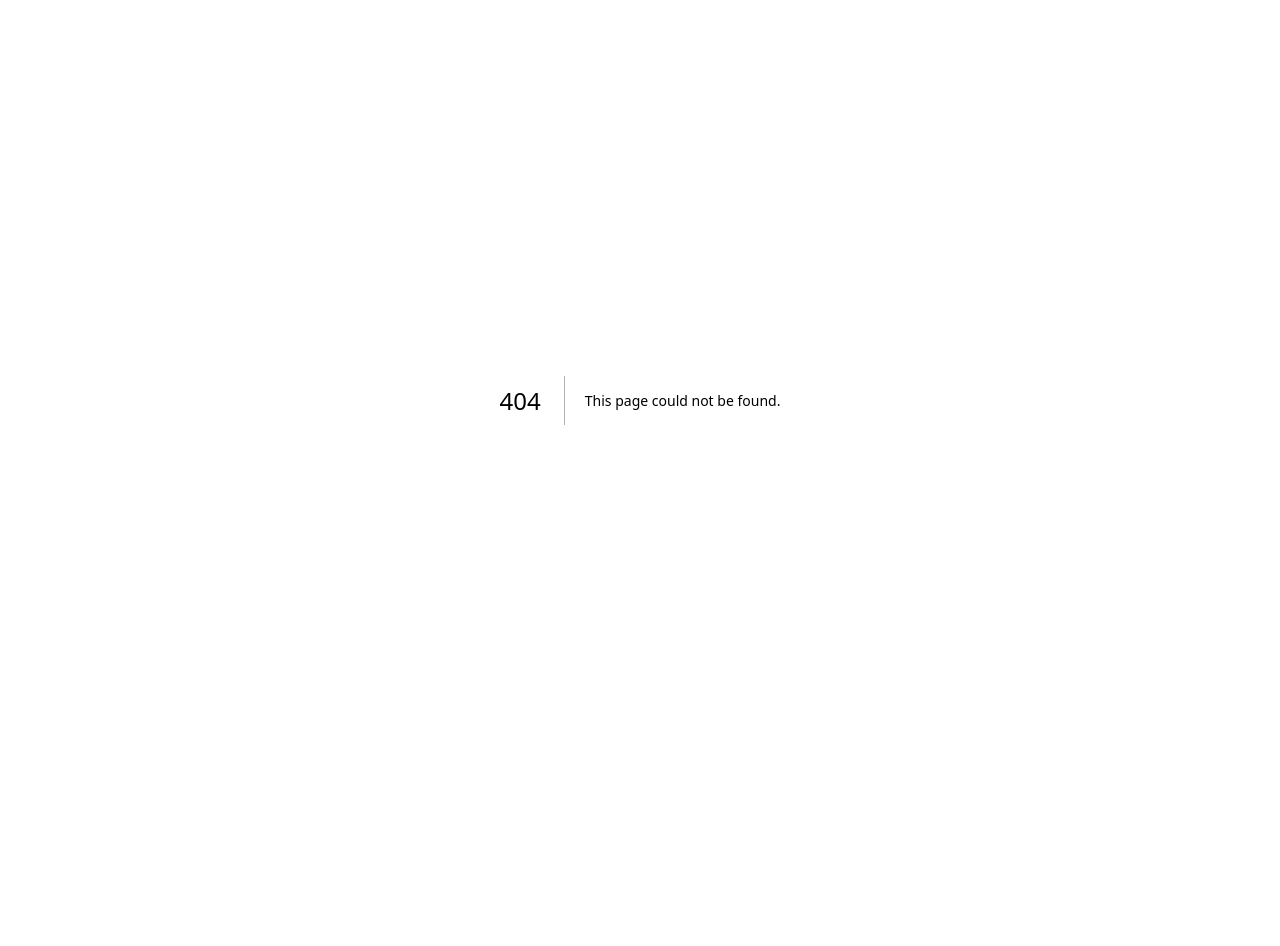
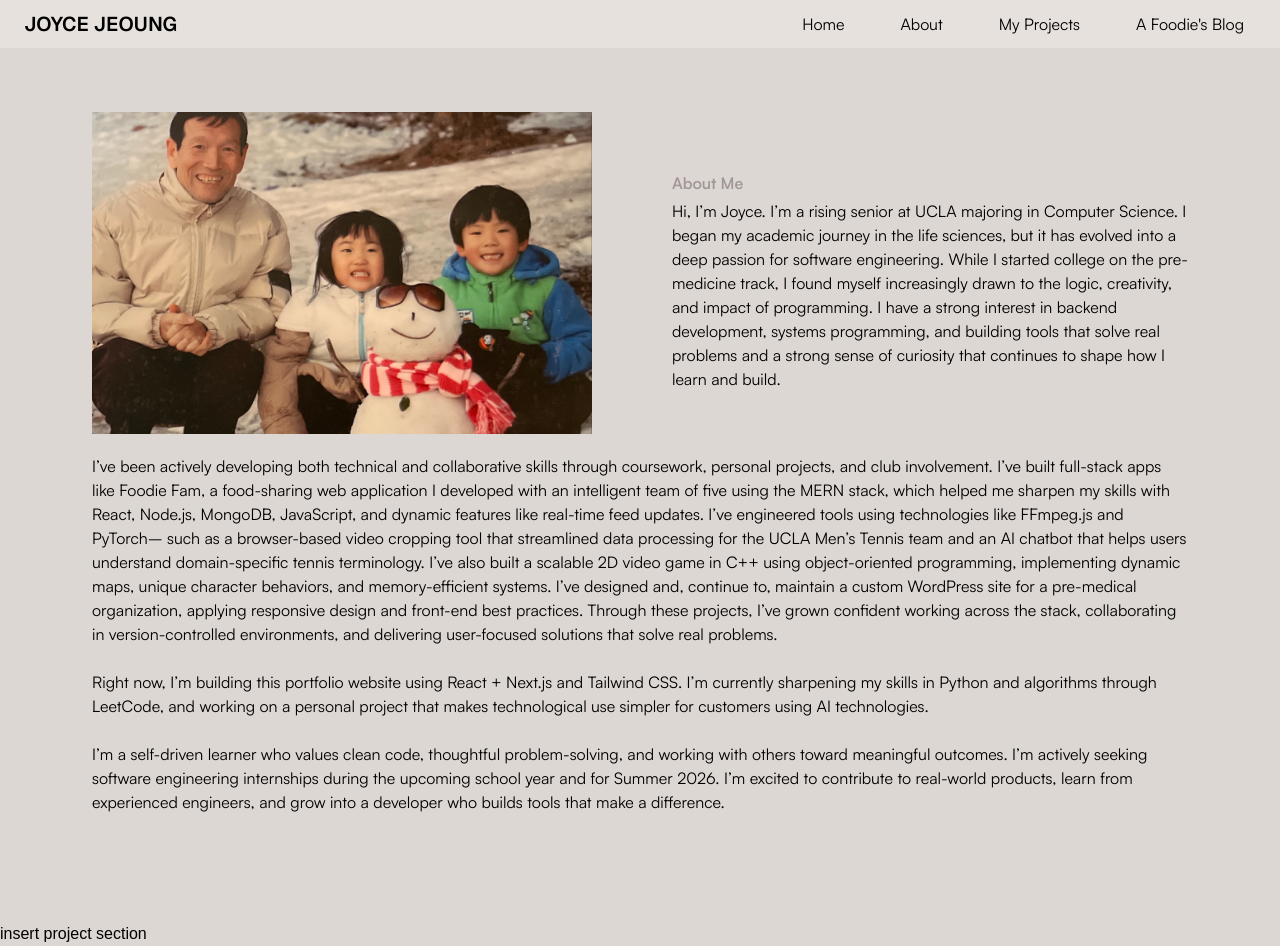
Before and after one commit to 1004yeeun/personal-portfolio, a Next.js app: page /about in a window 1280 px wide. Before the commit this address had no page. Before the commit the page ends 800 px from the top, so only its background shows below. Built offline with nearby package versions, Linux system fonts and the light colour scheme.

Commit message:
AboutSection component and implementation for About page

```diff
--- /dev/null
+++ b/src/app/about/page.js
@@ -0,0 +1,15 @@
+import NavBar from '../components/NavBar'
+import AboutSection from '../components/AboutSection'
+import ProjectSection from "../components/ProjectSection"
+
+export default function AboutPage() {
+    return (
+        <main className="flex min-h-screen flex-col bg-[#DCD7D3]">
+            <NavBar />
+            <div className="container mx-auto px-7 py-25 sm:py-25">
+                <AboutSection />
+            </div>
+            <ProjectSection />
+        </main>
+    );
+};
--- /dev/null
+++ b/src/app/components/AboutSection.jsx
@@ -0,0 +1,70 @@
+import React from "react";
+import Image from "next/image";
+import localFont from 'next/font/local'
+
+const satoshi = localFont({
+    src: '../../../public/fonts/Satoshi-Variable.ttf',
+    variable: '--font-satoshi',
+    display: 'swap',
+});
+
+const AboutSection = () => {
+    return (
+        <div className={satoshi.className}>
+            <div className="md:grid md:grid-cols-2 gap-8 items-center py-8 px-4 xl:gap-16 sm:py-3 xl:px-16">
+                <Image
+                    src="/images/about-image.png"
+                    alt="Joyce Jeoung"
+                    decoding="async"
+                    data-nimg="fill"
+                    className=""
+                    width={500}
+                    height={400}
+                />
+                <div className="text-black">
+                    <h2 className="text-[#a19595] pt-4 pb-1 font-semibold">About Me</h2>
+                    <h3 className="text-black">
+                        <p>Hi, I’m Joyce. I’m a rising senior at UCLA majoring in Computer Science.
+                            I began my academic journey in the life sciences, but it has evolved into
+                            a deep passion for software engineering. While I started college on the pre-medicine track,
+                            I found myself increasingly drawn to the logic, creativity, and impact of programming.
+                            I have a strong interest in backend development, systems programming, and building tools
+                            that solve real problems and a strong sense of curiosity that continues to shape how
+                            I learn and build.
+                        </p>
+                    </h3>
+                </div>
+            </div>
+            <div className="text-black py-4 px-4 xl:gap-16 sm:py-2 xl:px-16 items-center">
+                <p>I’ve been actively developing both technical and collaborative skills through
+                    coursework, personal projects, and club involvement. I’ve built full-stack apps like Foodie Fam,
+                    a food-sharing web application I developed with an intelligent team of five using the MERN stack,
+                    which helped me sharpen my skills with React, Node.js, MongoDB, JavaScript, and dynamic features
+                    like real-time feed updates. I’ve engineered tools using technologies like FFmpeg.js and PyTorch–
+                    such as a browser-based video cropping tool that streamlined data processing for the UCLA Men’s Tennis
+                    team and an AI chatbot that helps users understand domain-specific tennis terminology. I’ve also
+                    built a scalable 2D video game in C++ using object-oriented programming, implementing dynamic maps,
+                    unique character behaviors, and memory-efficient systems. I’ve designed and, continue to, maintain
+                    a custom WordPress site for a pre-medical organization, applying responsive design and front-end best
+                    practices. Through these projects, I’ve grown confident working across the stack, collaborating in
+                    version-controlled environments, and delivering user-focused solutions that solve real problems.
+                </p>
+                <br></br>
+                <p>
+                    Right now, I’m building this portfolio website using React + Next.js and Tailwind CSS. I’m currently
+                    sharpening my skills in Python and algorithms through LeetCode, and working on a personal project that
+                    makes technological use simpler for customers using AI technologies.
+                </p>
+                <br></br>
+                <p>
+                    I’m a self-driven learner who values clean code, thoughtful problem-solving, and working with others toward
+                    meaningful outcomes. I’m actively seeking software engineering internships during the upcoming school year and
+                    for Summer 2026. I’m excited to contribute to real-world products, learn from experienced engineers, and grow
+                    into a developer who builds tools that make a difference.
+                </p>
+            </div>
+        </div>
+    );
+};
+
+export default AboutSection;
--- a/src/app/components/HeroSection.jsx
+++ b/src/app/components/HeroSection.jsx
@@ -58,4 +58,4 @@ const HeroSection = () => {
     );
 };
 
-export default HeroSection
+export default HeroSection;
--- a/src/app/components/MenuOverlay.jsx
+++ b/src/app/components/MenuOverlay.jsx
@@ -12,4 +12,4 @@ const MenuOverlay = ({ links }) => {
     );
 };
 
-export default MenuOverlay
+export default MenuOverlay;
--- a/src/app/components/NavBar.jsx
+++ b/src/app/components/NavBar.jsx
@@ -40,15 +40,15 @@ const NavBar = () => {
         <main className={satoshi.className}>
             <nav className="fixed top-0 left-0 right-0 z-10 bg-[#E6E1DD]/98">
                 <div className="flex flex-wrap items-center justify-between mx-auto px-6 py-4 sm:py-2" >
-                    <Link onClick={playClick} href={"/"} className="text-xl text-black font-semibold font-sans hover:text-[#4A3A3A]">JOYCE JEOUNG</Link>
+                    <Link onClick={playClick} href={"/"} className="text-xl text-black font-semibold font-sans hover:text-[#716767]">JOYCE JEOUNG</Link>
                     <div className="mobile-menu block md:hidden">
                         {
                             !navbarOpen ? (
-                                <button onClick={() => {setNavBarOpen(true); playClick();}} className="flex items-center px-3 py-2 text-black hover:text-[#4A3A3A]">
+                                <button onClick={() => {setNavBarOpen(true); playClick();}} className="flex items-center px-3 py-2 text-black hover:text-[#716767]">
                                     <Bars3Icon className="h-5 w-5 stroke-[2]" />
                                 </button>
                             ) : (
-                                <button onClick={() => {setNavBarOpen(false); playClick();}} className="flex items-center px-3 py-2 text-black hover:text-[#4A3A3A]">
+                                <button onClick={() => {setNavBarOpen(false); playClick();}} className="flex items-center px-3 py-2 text-black hover:text-[#716767]">
                                     <XMarkIcon className="h-5 w-5 stroke-[2.5]" />
                                 </button>
                             )
@@ -72,4 +72,4 @@ const NavBar = () => {
     );
 };
 
-export default NavBar
+export default NavBar;
--- /dev/null
+++ b/src/app/components/ProjectSection.jsx
@@ -0,0 +1,7 @@
+const ProjectSection = () => {
+    return (
+        <h1 className="text-black">insert project section</h1>
+    );
+};
+
+export default ProjectSection;
--- a/src/app/page.js
+++ b/src/app/page.js
@@ -9,7 +9,7 @@ export default function Home() {
     <MyHead title="Joyce Jeoung Portfolio Home" description="Hi! Learn more about Joyce Jeoung." />
     <main className="flex min-h-screen flex-col bg-[#DCD7D3]">
       <NavBar/>
-      <div className="container mx-auto px-7 py-20 py-25 sm:py-20">
+      <div className="container mx-auto px-7 py-25 sm:py-20">
         <HeroSection />
       </div>
     </main>
```
Also changed, not shown: public/images/about-image.png (added).
